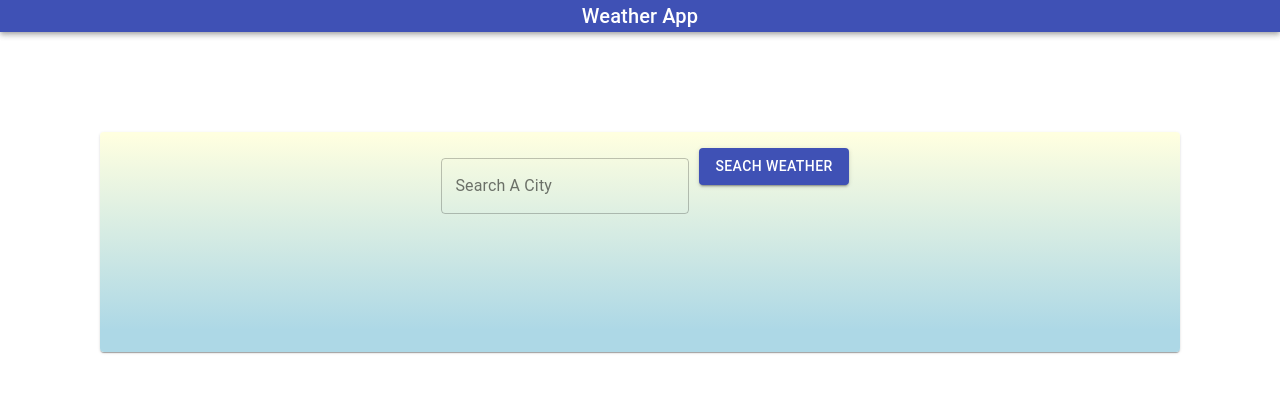
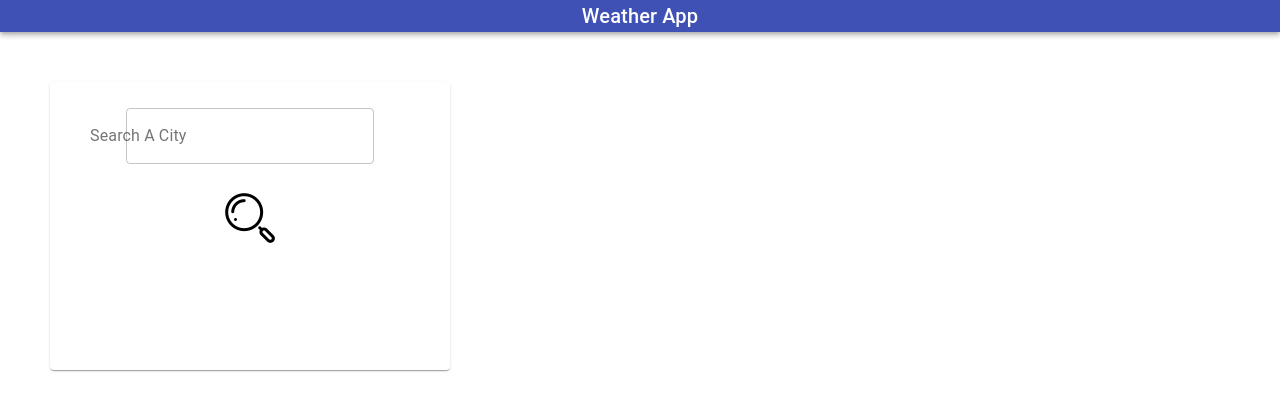
Before and after one commit to MatthewRodger/weatherappv4, a React (Create React App) app: page / in a window 1280 px wide. Shown: the top 410 px of the page. Built offline with nearby package versions, Linux system fonts and the light colour scheme.

Commit message:
Removed background colours. removed textSearchButton. Added icon search button.

```diff
--- a/src/components/WeatherSearch.js
+++ b/src/components/WeatherSearch.js
@@ -1,11 +1,12 @@
 import React, {useState} from "react";
 import TextField from '@material-ui/core/TextField';
 import AppBar from "@material-ui/core/AppBar";
-import { Typography, ListItemText, Button, CardContent } from "@material-ui/core";
+import { Typography, ListItemText, IconButton, CardContent } from "@material-ui/core";
 import List from '@material-ui/core/List';
 import axios from "axios";
 import Card from "@material-ui/core/Card";
 import { makeStyles } from '@material-ui/core/styles';
+import searchGlass from "./pngs/icons8-search-64.png";
 
 
 function WeatherSearch() {
@@ -15,31 +16,55 @@ function WeatherSearch() {
     function search() {
         const apikey = "ba9faead36419b05538747acf541515b";
         const city = searchedcity;
-        const url = "http://api.openweathermap.org/data/2.5/weather?q=" + city + ",uk&APPID=" + apikey;
+        const url = "http://api.openweathermap.org/data/2.5/weather?q=" + city + "&APPID=" + apikey;
         axios.get(url)
             .then(res => {
                 setweatherdata(res.data);
             })
     }
 
+    function capital_letter(str)
+    {
+        str = str.split(" ");
+
+        for (var i = 0, x = str.length; i < x; i++) {
+            str[i] = str[i][0].toUpperCase() + str[i].substr(1);
+    }
+
+    return str.join(" ");
+}
+
+
 
     const useStyles = makeStyles({
         card: {
 
-            minWidth: 150,
-            background:'linear-gradient(180deg, lightyellow 1%, lightblue 90%)',
-            margin: "100px",
-            flexGrow: 1
+            display: "",
+            minWidth: "10px",
+            minHeight: "10px",
+            maxWidth: "400px",
+            margin: "50px",
+
         },
         textfield: {
             margin: "10px",
+            display:"block",
+
+
+
+        },
+        tempurature:{
 
         },
         searchButton: {
+            display:"block",
 
         },
         Icon:{
-            margin: "10px",
+
+        },
+        Info:{
+
         }
 
       });
@@ -50,13 +75,18 @@ function WeatherSearch() {
 
     var displayedList = "";
     var displayedIcon = "";
+    var displayedTemp = "";
+
     if( (weatherdata.name !== undefined) && (searchedcity !== undefined) ) {
+        displayedTemp = <List className = "tempurature">
+                            <ListItemText fontSize = "30" primary = {Math.round(weatherdata.main.temp -273.15) + "°C"}  />
+                        </List>
         displayedList = <List  >
-                            <ListItemText primary = {" Weather in "+ weatherdata.name +", "+ weatherdata.sys.country + ":"} />
-                            <ListItemText primary = {weatherdata.weather[0].description} />
-                            <ListItemText primary = {"temp: " + Math.round(weatherdata.main.temp -273.15) + "°C"}  />
-                            <ListItemText primary = {"humidity: "+ weatherdata.main.humidity +"%" }/>
-                            <ListItemText primary = {"Wind speed: " + weatherdata.wind.speed + "  Bearing: " + weatherdata.wind.deg + "°" }/>
+                            <ListItemText primary = {" Weather in "+ weatherdata.name +", "+ weatherdata.sys.country + ":"}/>
+                            <ListItemText primary = {capital_letter(weatherdata.weather[0].description)} />
+                            {/* <ListItemText primary = {"Tempurature: " + Math.round(weatherdata.main.temp -273.15) + "°C"}  /> */}
+                            <ListItemText primary = {"Humidity: "+ weatherdata.main.humidity +"%" }/>
+                            <ListItemText primary = {"Wind Speed: " + weatherdata.wind.speed + ",  Bearing: " + weatherdata.wind.deg + "°" }/>
                         </List>
 
 
@@ -127,7 +157,7 @@ function WeatherSearch() {
                             className = {classes.textfield}
                             top = "50%"
                             id="textinput"
-                            label="Search A City"
+                            label = "Search A City"
                             variant="outlined"
                             defaultValue = {searchedcity}
                             onChange= {event => {
@@ -135,21 +165,19 @@ function WeatherSearch() {
                                 setsearchedcity(value)
                             }}
                         />
-                        <Button
+                        <IconButton
                             classname ={classes.searchButton}
                             onClick={() => search()}
-                            variant="contained"
-                            color="primary"
-
-
+                            aria-label="Search Weather"
                         >
-                         Seach Weather
-                        </Button>
+                            <img src = {searchGlass} alt = ""/>
+                        </IconButton>
                     </CardContent>
 
                     <CardContent className={classes.Icon} >
 
                         <img src={displayedIcon} alt = ""/>
+                        {displayedTemp}
 
                     </CardContent>
 
```
Also changed, not shown: src/components/pngs/icons8-search-64.png (added), 1 other file (tests, documents, lock files or other folders).
